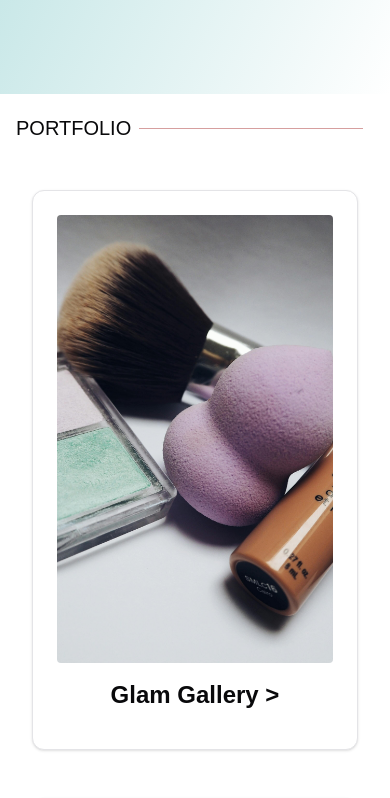
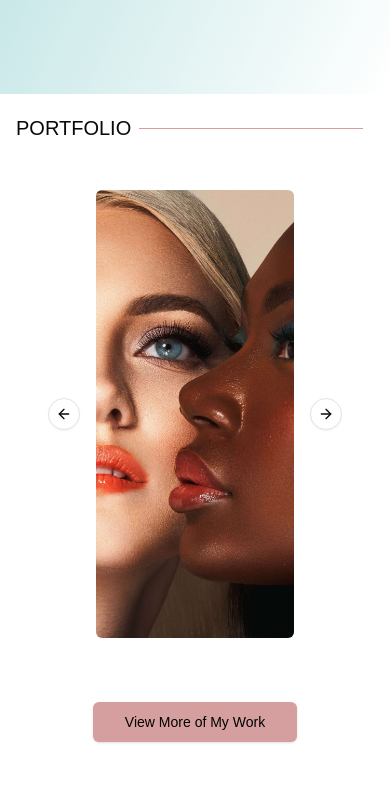
Before and after one commit to thatsehannah/sha-sha-faces, a Next.js app: page / in a window 390 px wide. Shown: the part 3292-4090 px from the top of the page. Built offline with nearby package versions, Linux system fonts and the light colour scheme; a web font is replaced by a local one.

Commit message:
adding gallery carousel to portfolio section

```diff
--- a/components/gallery/GalleryCarousel.tsx
+++ b/components/gallery/GalleryCarousel.tsx
@@ -1,15 +1,11 @@
-'use client';
-
-import React, { useEffect, useState } from 'react';
+import React from 'react';
 import {
   Carousel,
   CarouselContent,
   CarouselItem,
   CarouselNext,
   CarouselPrevious,
-  CarouselApi,
 } from '../ui/carousel';
-import { Card, CardContent } from '../ui/card';
 import Image from 'next/image';
 
 type GalleryCarouselProps = {
@@ -20,43 +16,26 @@ type GalleryCarouselProps = {
 };
 
 const GalleryCarousel = ({ photos }: GalleryCarouselProps) => {
-  const [api, setApi] = useState<CarouselApi>();
-  const [current, setCurrent] = useState<number>(0);
-  const [count, setCount] = useState<number>(0);
-
-  useEffect(() => {
-    if (!api) {
-      return;
-    }
-
-    setCount(api.scrollSnapList().length);
-    setCurrent(api.selectedScrollSnap() + 1);
-
-    api.on('select', () => {
-      setCurrent(api.selectedScrollSnap() + 1);
-    });
-  }, [api]);
-
-  console.log(`Current: ${current}`);
-
   return (
-    <div className='flex justify-center items-center'>
-      <Carousel setApi={setApi}>
+    <Carousel
+      opts={{
+        loop: true,
+      }}
+    >
       <CarouselContent>
         {photos.map((img, idx) => {
           return (
-              <CarouselItem key={idx}>
-                <Card>
-                  <CardContent className='p-2'>
+            <CarouselItem
+              key={idx}
+              className='flex lg:basis-1/3 justify-center'
+            >
               <Image
                 src={img.url}
                 alt={img.alt}
                 width={500}
                 height={500}
-                      className='w-auto h-[44rem] rounded-md object-cover'
+                className='w-auto h-[28rem] rounded-md object-cover'
               />
-                  </CardContent>
-                </Card>
             </CarouselItem>
           );
         })}
@@ -64,7 +43,6 @@ const GalleryCarousel = ({ photos }: GalleryCarouselProps) => {
       <CarouselPrevious className='hover:bg-secondary' />
       <CarouselNext className='hover:bg-secondary' />
     </Carousel>
-    </div>
   );
 };
 
--- a/components/home/Portfolio.tsx
+++ b/components/home/Portfolio.tsx
@@ -2,6 +2,32 @@ import React from 'react';
 import Container from '../global/Container';
 import SectionTitle from '../global/SectionTitle';
 import PortfolioCard from './components/PortfolioCard';
+import GalleryCarousel from '../gallery/GalleryCarousel';
+import { Button } from '../ui/button';
+import Link from 'next/link';
+
+const featuredPhotos = [
+  {
+    url: '/images/photo0.jpeg',
+    alt: 'glam photo 1',
+  },
+  {
+    url: '/images/photo1.jpeg',
+    alt: 'glam photo 2',
+  },
+  {
+    url: '/images/photo2.jpeg',
+    alt: 'glam photo 3',
+  },
+  {
+    url: '/images/photo3.jpeg',
+    alt: 'glam photo 4',
+  },
+  {
+    url: '/images/photo4.jpeg',
+    alt: 'glam photo 5',
+  },
+];
 
 const Portfolio = () => {
   return (
@@ -13,9 +39,14 @@ const Portfolio = () => {
         title='portfolio'
         alignment='right'
       />
-      <Container className='grid grid-cols-1 lg:grid-cols-2 gap-12 py-24'>
-        <PortfolioCard title='glam' />
-        <PortfolioCard title='bridal' />
+      <Container className='flex flex-col justify-center items-center p-24 gap-16'>
+        <GalleryCarousel photos={featuredPhotos} />
+        <Button
+          asChild
+          size='lg'
+        >
+          <Link href='/gallery'>View More of My Work</Link>
+        </Button>
       </Container>
     </section>
   );
--- a/lib/links.ts
+++ b/lib/links.ts
@@ -4,8 +4,8 @@ export const links = [
     path: '/about',
   },
   {
-    label: 'portfolio',
-    path: '/#portfolio',
+    label: 'gallery',
+    path: '/gallery',
   },
   {
     label: 'testimonials',
```
Lines whose indentation alone changed are shown as unchanged.
